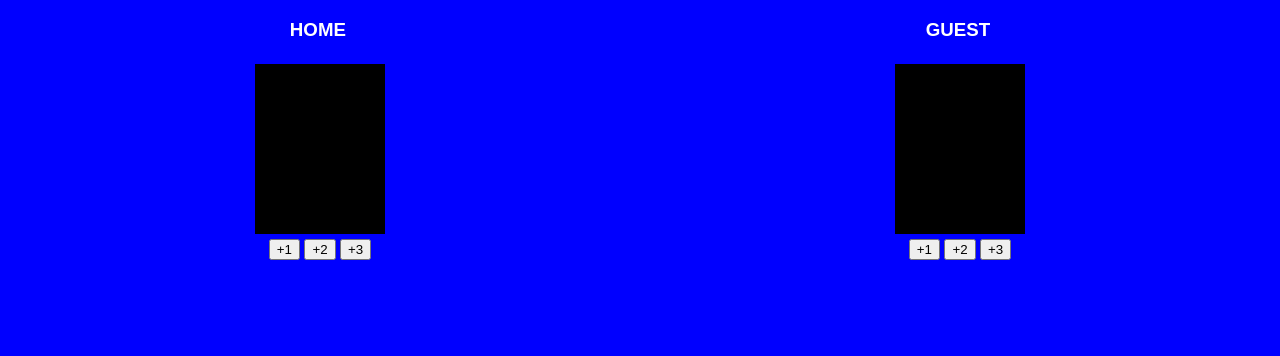
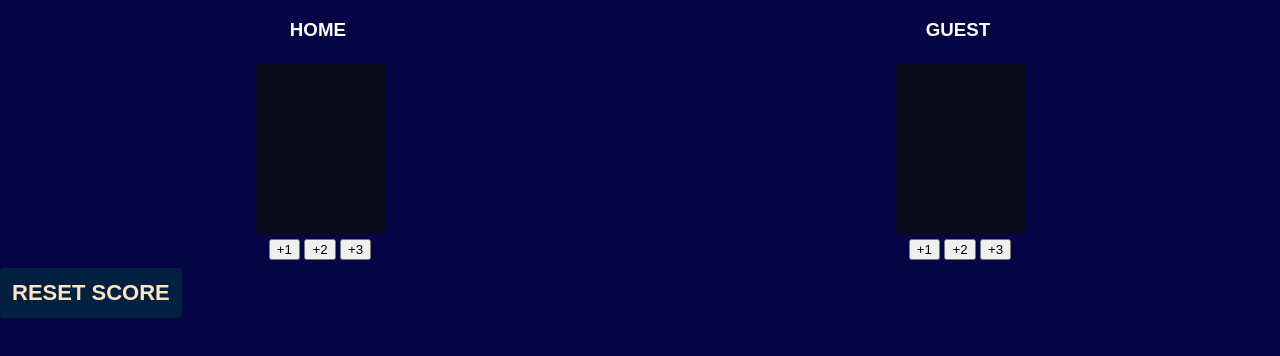
Before and after one commit to mkassoum/scoreboard, a plain HTML site: page index.html in a window 1280 px wide. Drawn offline with Linux system fonts and the light colour scheme.

Commit message:
changed the background colors and added a reset score button  Next will be adding live stats

```diff
--- a/index.css
+++ b/index.css
@@ -1,8 +1,9 @@
 body {
     margin: 0;
     height: 1000px;
-    background-color: blue;
+    background-color: rgb(5, 5, 70);
     font-family: '60s Scoreboard', sans-serif;
+
 }
 
 .container {
@@ -18,24 +19,38 @@ body {
     color: red;
     font-size: 40px;
     display: flex;
-   justify-content: space-around;
-   margin-top: 0;
+    justify-content: space-around;
+    margin-top: 0;
 
 
 
 }
+
 .score {
-    background-color: black;
+    background-color: rgb(11, 10, 27);
     padding: 10px 40px;
     width: 50px;
     height: 150px;
+    text-align: center;
 
 
 }
-.button{
+
+.button {
     display: flex;
     justify-content: space-around;
     margin-top: 5px;
 
+}
+
+#reset-btn {
+    background-color: rgb(3, 32, 65);
+    color: bisque;
+    font-weight: bold;
+    font-size: 22px;
+    border: none;
+    border-radius: 4px;
+    margin-top: 8px;
+    padding: 12px;
 
 }
--- a/index.html
+++ b/index.html
@@ -1,10 +1,12 @@
 <!DOCTYPE html>
 <html>
+
 <head>
     <link rel="stylesheet" href="index.css">
 
 
 </head>
+
 <body>
     <div class="container">
         <div>
@@ -35,6 +37,9 @@
 
         </div>
     </div>
+    <button id="reset-btn" onclick="reset()" clase="reset-btn">RESET SCORE</button>
+
     <script src="index.js"></script>
 </body>
+
 </html>
--- a/index.js
+++ b/index.js
@@ -2,13 +2,20 @@ let scoreH = 0
 let scoreG = 0
 
 
-function addHome (int) {
+function addHome(int) {
     scoreH += int
-    document.getElementById("home-score").innerText = scoreH
+    document.getElementById("home-score").textContent = scoreH
 
 }
- function addGuest (int) {
-      scoreG += int
-    document.getElementById("guest-score").innerText = scoreG
+function addGuest(int) {
+    scoreG += int
+    document.getElementById("guest-score").textContent = scoreG
 
 }
+
+function reset() {
+    document.getElementById("home-score").textContent = 0
+    document.getElementById("guest-score").textContent = 0
+    scoreH = 0
+    scoreG = 0
+}
```
Lines whose indentation alone changed are shown as unchanged.
